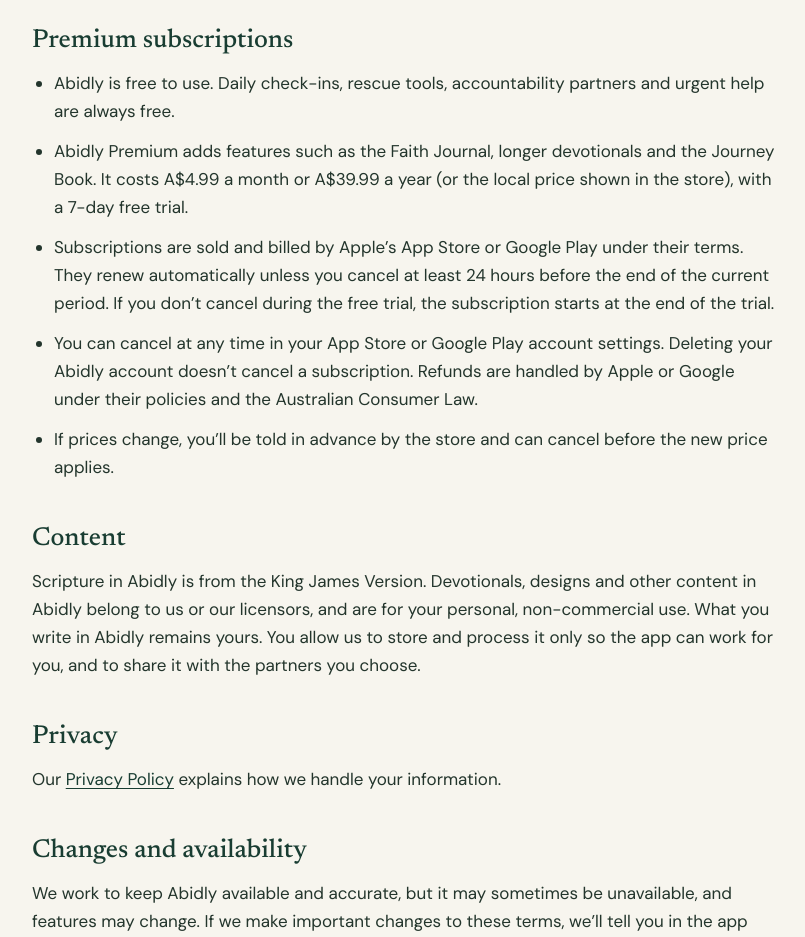
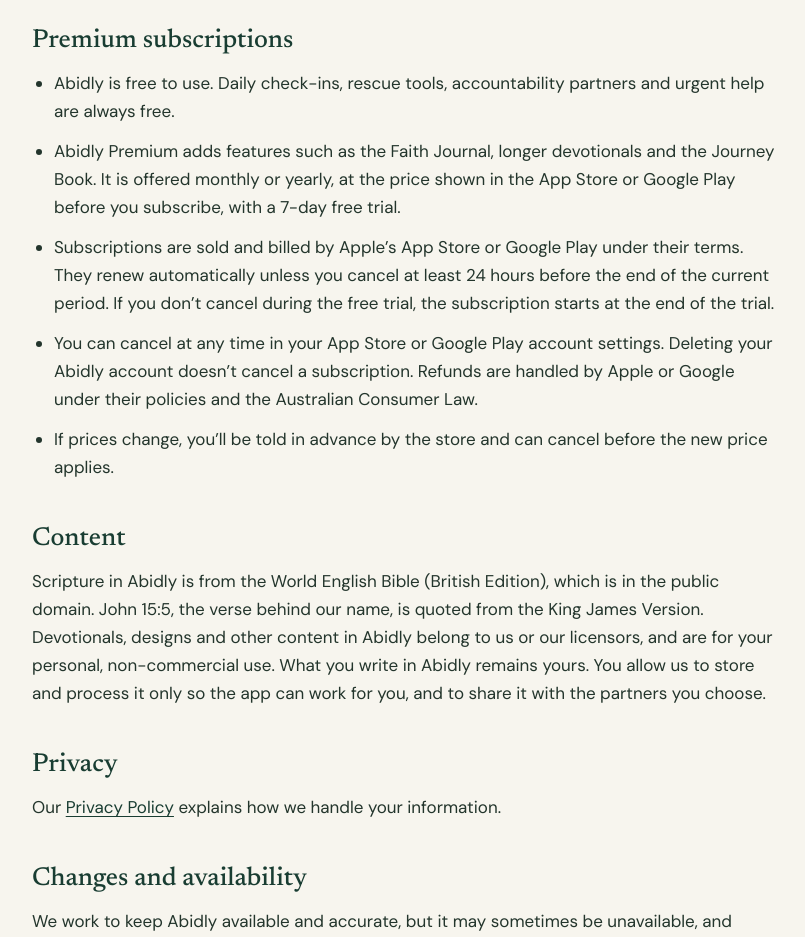
Before and after one commit to Abidly/abidly.github.io, a plain HTML site: page terms.html in a window 1280 px wide. Shown: the part 1680-2617 px from the top of the page, without its empty margins (376-1181 px from the left). Drawn offline with Linux system fonts and the light colour scheme; files whose address does not match are found by name.

Commit message:
Add files via upload

```diff
--- a/terms.html
+++ b/terms.html
@@ -56,14 +56,14 @@
 <h2 id="premium">Premium subscriptions</h2>
 <ul>
 <li>Abidly is free to use. Daily check-ins, rescue tools, accountability partners and urgent help are always free.</li>
-<li>Abidly Premium adds features such as the Faith Journal, longer devotionals and the Journey Book. It costs A$4.99 a month or A$39.99 a year (or the local price shown in the store), with a 7-day free trial.</li>
+<li>Abidly Premium adds features such as the Faith Journal, longer devotionals and the Journey Book. It is offered monthly or yearly, at the price shown in the App Store or Google Play before you subscribe, with a 7-day free trial.</li>
 <li>Subscriptions are sold and billed by Apple’s App Store or Google Play under their terms. They renew automatically unless you cancel at least 24 hours before the end of the current period. If you don’t cancel during the free trial, the subscription starts at the end of the trial.</li>
 <li>You can cancel at any time in your App Store or Google Play account settings. Deleting your Abidly account doesn’t cancel a subscription. Refunds are handled by Apple or Google under their policies and the Australian Consumer Law.</li>
 <li>If prices change, you’ll be told in advance by the store and can cancel before the new price applies.</li>
 </ul>
 
 <h2 id="content">Content</h2>
-<p>Scripture in Abidly is from the King James Version. Devotionals, designs and other content in Abidly belong to us or our licensors, and are for your personal, non-commercial use. What you write in Abidly remains yours. You allow us to store and process it only so the app can work for you, and to share it with the partners you choose.</p>
+<p>Scripture in Abidly is from the World English Bible (British Edition), which is in the public domain. John 15:5, the verse behind our name, is quoted from the King James Version. Devotionals, designs and other content in Abidly belong to us or our licensors, and are for your personal, non-commercial use. What you write in Abidly remains yours. You allow us to store and process it only so the app can work for you, and to share it with the partners you choose.</p>
 
 <h2 id="privacy">Privacy</h2>
 <p>Our <a href="privacy.html">Privacy Policy</a> explains how we handle your information.</p>
```
Also changed, not shown: index.html (+1 -1 lines).
